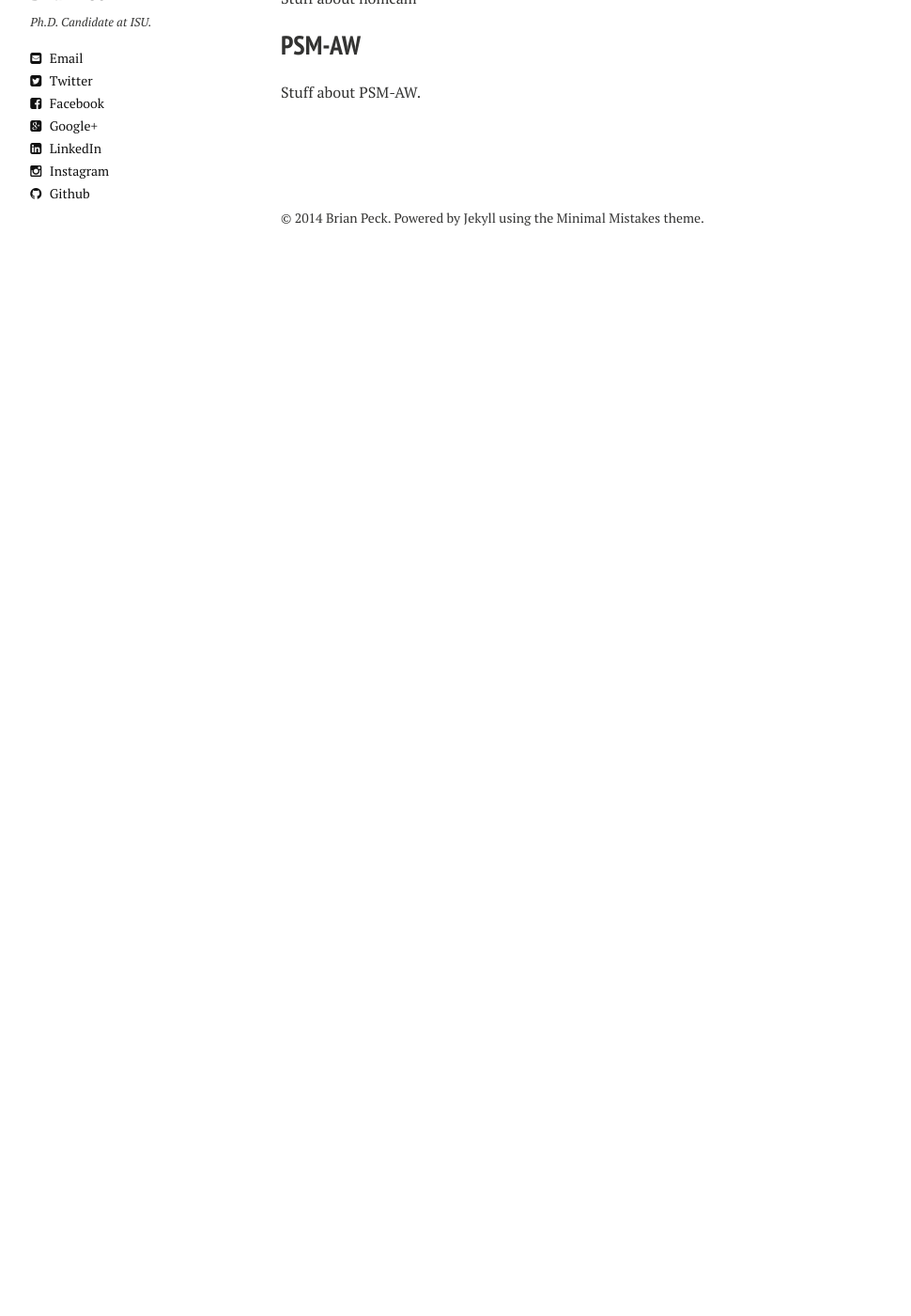
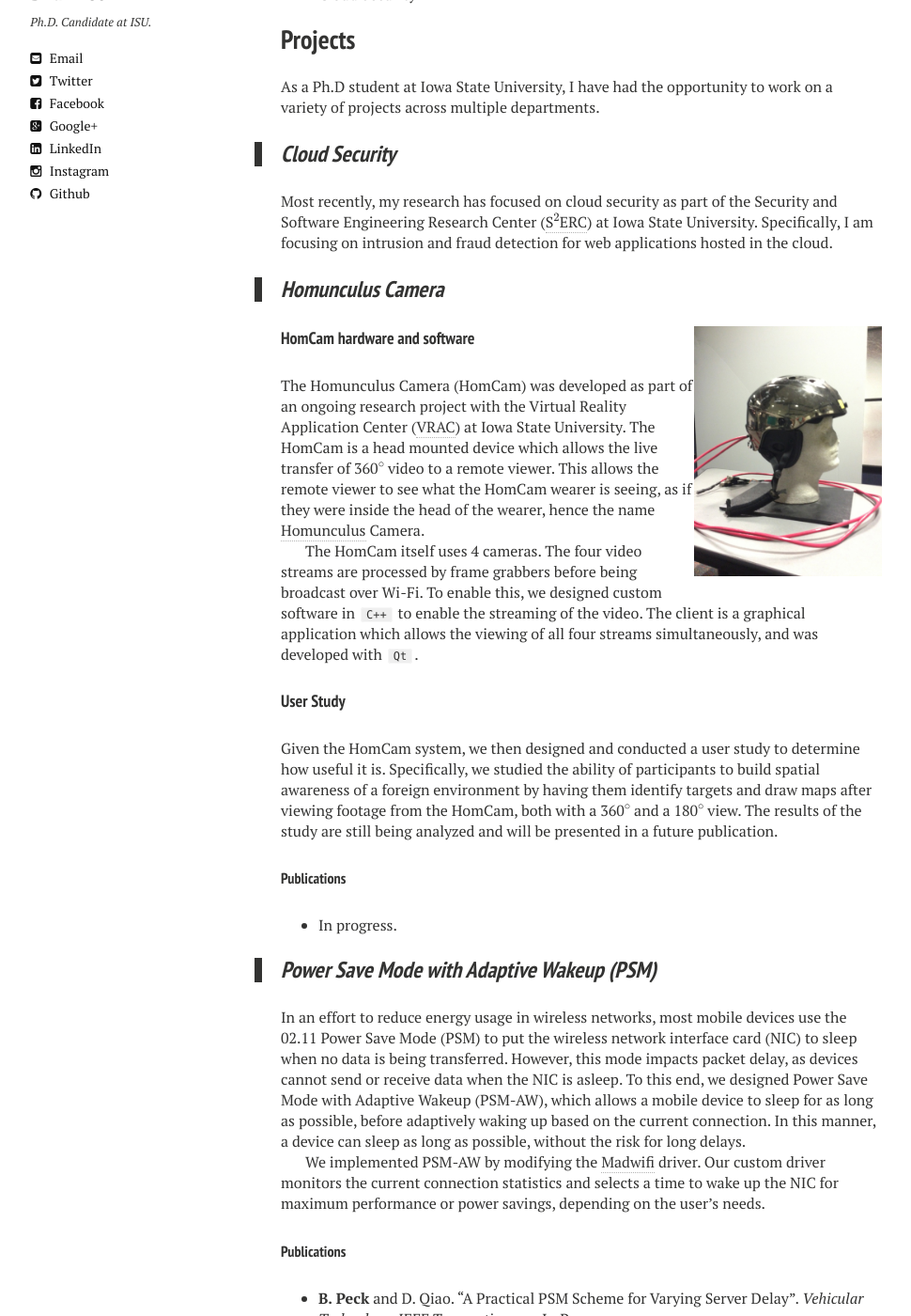
Before and after one commit to brianpeck/brianpeck.github.io, a Jekyll site: the page built from research/index.md, in a window 1280 px wide and 1400 px high, scrolled down 270 px. Shown: the whole window at 94% size, without its empty margins (21-991 px from the left). Built offline with Jekyll 4.4.1, drawn with Linux system fonts in a browser that asks for light colours; nearby versions of some CDN libraries; formulas are drawn with MathJax 3; before the commit the page ends 900 px from its top, so only the background shows below that; some of the changed text lies outside the part shown.

Commit message:
Fill out research page

```diff
--- a/research/index.md
+++ b/research/index.md
@@ -6,12 +6,77 @@ modified: 2014-08-12
 comments: false
 ---
 
-Research interests here.
+## Research Interests
 
-## HomCam
+* Wireless Networking and Communication
+* Remote Situational Awareness
+* Cloud Security
 
-Stuff about homcam
+## Projects
 
-## PSM-AW
+As a Ph.D student at Iowa State University, I have had the opportunity to work on a variety of projects across multiple departments.
 
-Stuff about PSM-AW.
+> ### Cloud Security
+
+Most recently, my research has focused on cloud security as part of the Security and Software Engineering Research Center ([S$^2$ERC][s2erc]) at Iowa State University.
+Specifically, I am focusing on intrusion and fraud detection for web applications hosted in the cloud.
+
+> ### Homunculus Camera
+
+![homcam](/images/homcam.jpeg)
+{:style="width: 200px" .image-pull-right}
+
+#### HomCam hardware and software
+
+The Homunculus Camera (HomCam) was developed as part of an ongoing research project with the Virtual Reality Application Center ([VRAC][vrac]) at Iowa State University.
+The HomCam is a head mounted device which allows the live transfer of 360$^\circ$ video to a remote viewer.
+This allows the remote viewer to see what the HomCam wearer is seeing, as if they were inside the head of the wearer, hence the name [Homunculus][homunculuswiki] Camera.
+
+The HomCam itself uses 4 cameras.
+The four video streams are processed by frame grabbers before being broadcast over Wi-Fi.
+To enable this, we designed custom software in `C++` to enable the streaming of the video.
+The client is a graphical application which allows the viewing of all four streams simultaneously, and was developed with `Qt`.
+
+#### User Study
+
+Given the HomCam system, we then designed and conducted a user study to determine how useful it is.
+Specifically, we studied the ability of participants to build spatial awareness of a foreign environment by having them identify targets and draw maps after viewing footage from the HomCam, both with a 360$^\circ$ and a 180$^\circ$ view.
+The results of the study are still being analyzed and will be presented in a future publication.
+
+##### Publications
+* In progress.
+
+> ### Power Save Mode with Adaptive Wakeup (PSM)
+
+In an effort to reduce energy usage in wireless networks, most mobile devices use the 02.11 Power Save Mode (PSM) to put the wireless network interface card (NIC) to sleep when no data is being transferred.
+However, this mode impacts packet delay, as devices cannot send or receive data when the NIC is asleep.
+To this end, we designed Power Save Mode with Adaptive Wakeup (PSM-AW), which allows a mobile device to sleep for as long as possible, before adaptively waking up based on the current connection.
+In this manner, a device can sleep as long as possible, without the risk for long delays.
+
+We implemented PSM-AW by modifying the [Madwifi][madwifi] driver.
+Our custom driver monitors the current connection statistics and selects a time to wake up the NIC for maximum performance or power savings, depending on the user's needs.
+
+##### Publications
+* **B. Peck** and D. Qiao. “A Practical PSM Scheme for Varying Server Delay”. *Vehicular
+Technology, IEEE Transactions on*, In Press.
+
+> ### Smart Access Point (SAP)
+
+One of my first projects was the implementation of a Smart Access Point (SAP) which enabled seamless load balancing between multiple interfaces.
+The SAP utilizes an OAMI (One-AP-Multiple-Interface) architecture to allow a single wireless AP to provide service to clients on multiple channels.
+The SAP can then transfer clients between the two interfaces in an effort to maximize our Traffic Fulfillment (TF) performance metric, which seeks to quantify user experience.
+Clients are transfered between interfaces through the use of the Channel Switch Announcement (CSA) management frame as defined in IEEE 802.11h.
+
+SAP was implemented by modifying the [Madwifi][madwifi] device driver.
+This modification required the addition of multiple custom modules at the kernel driver level, while also creating a user space application for coordination and monitoring.
+Further details can be found in the [paper][sappaper].
+
+##### Publications
+* X. Chen, Y. Zhao, **B. Peck**, and D. Qiao. [“SAP: Smart Access Point with Seamless Load
+Balancing Multiple Interfaces”][sappaper]. *INFOCOM, 2012 Proceedings IEEE*, pp. 1458–1466. 2012.
+
+[madwifi]: http://madwifi-project.org/
+[sappaper]: http://home.engineering.iastate.edu/~daji/papers/2012infocomc.pdf
+[vrac]: http://vrac.iastate.edu/
+[homunculuswiki]: http://en.wikipedia.org/wiki/Homunculus
+[s2erc]: http://s2erc.iastate.edu/
```
Also changed, not shown: images/homcam.jpeg (added).
